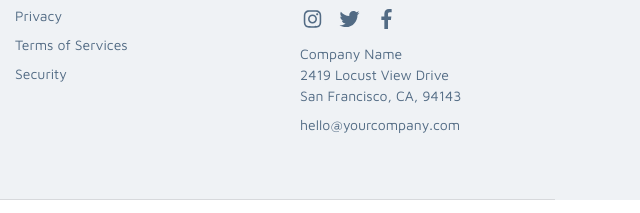
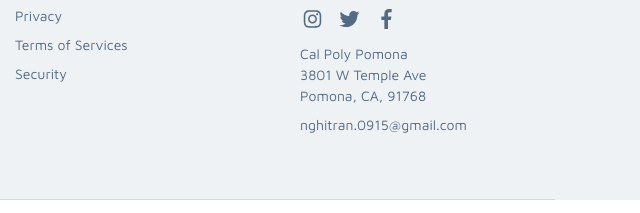
Before and after one commit to nghit/BrewCrewLandingPage, a plain HTML site: page index.html in a window 1280 px wide. Shown: the part 3835-4048 px from the top of the page, 640-1280 px from the left. Drawn offline with nearby package versions, Linux system fonts and the light colour scheme.

Commit message:
Fix address

```diff
--- a/index.html
+++ b/index.html
@@ -357,12 +357,12 @@
 		            </ul><!--//social-list-->
 
 		            <div class="mb-2">
-			            Company Name<br>
-			            2419 Locust View Drive <br>
-			            San Francisco, CA, 94143
+			            Cal Poly Pomona<br>
+			            3801 W Temple Ave<br>
+			            Pomona, CA, 91768
 		            </div>
 		            <div>
-			            <a href="#">hello@yourcompany.com</a>
+			            <a href="#">nghitran.0915@gmail.com</a>
 			        </div>
 
 			    </div><!--//footer-col-->
```
